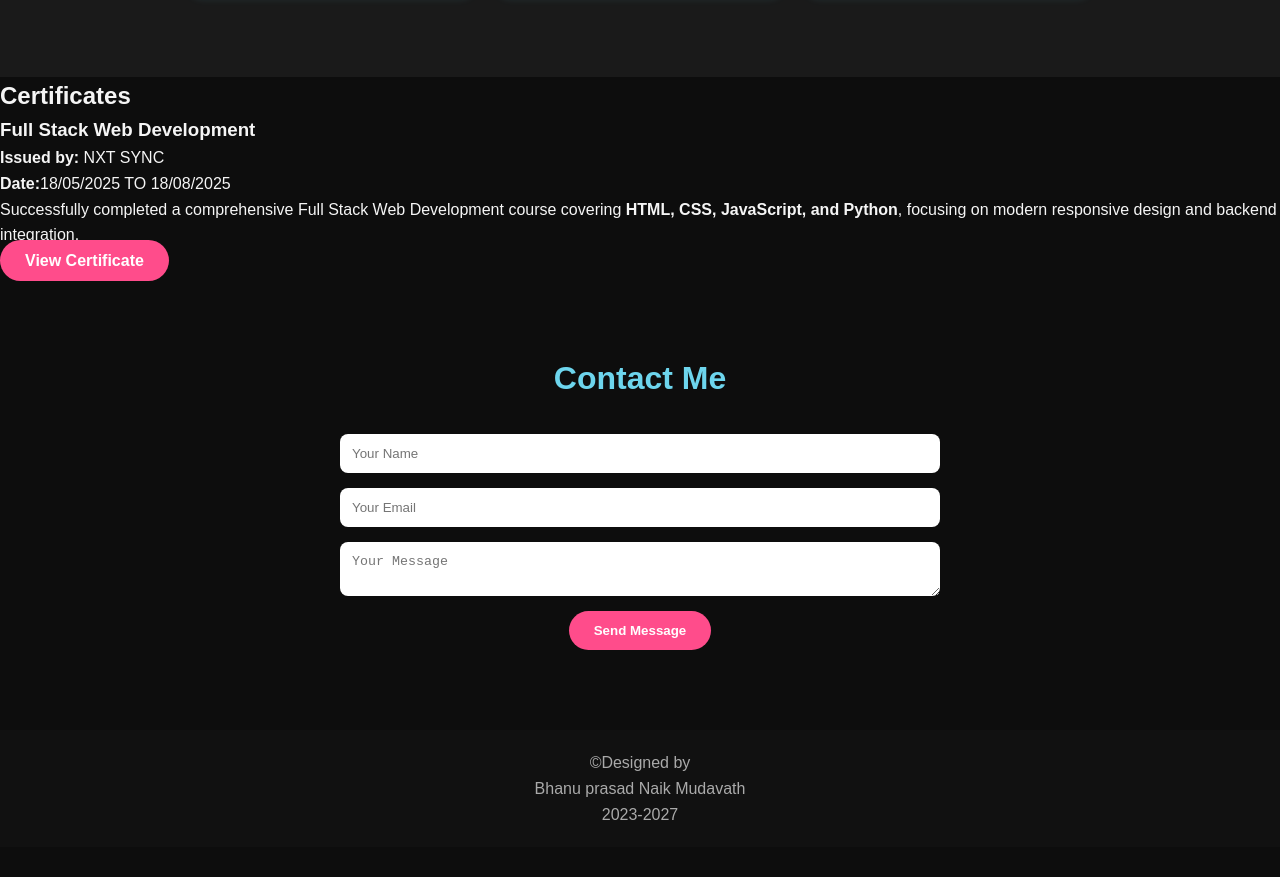
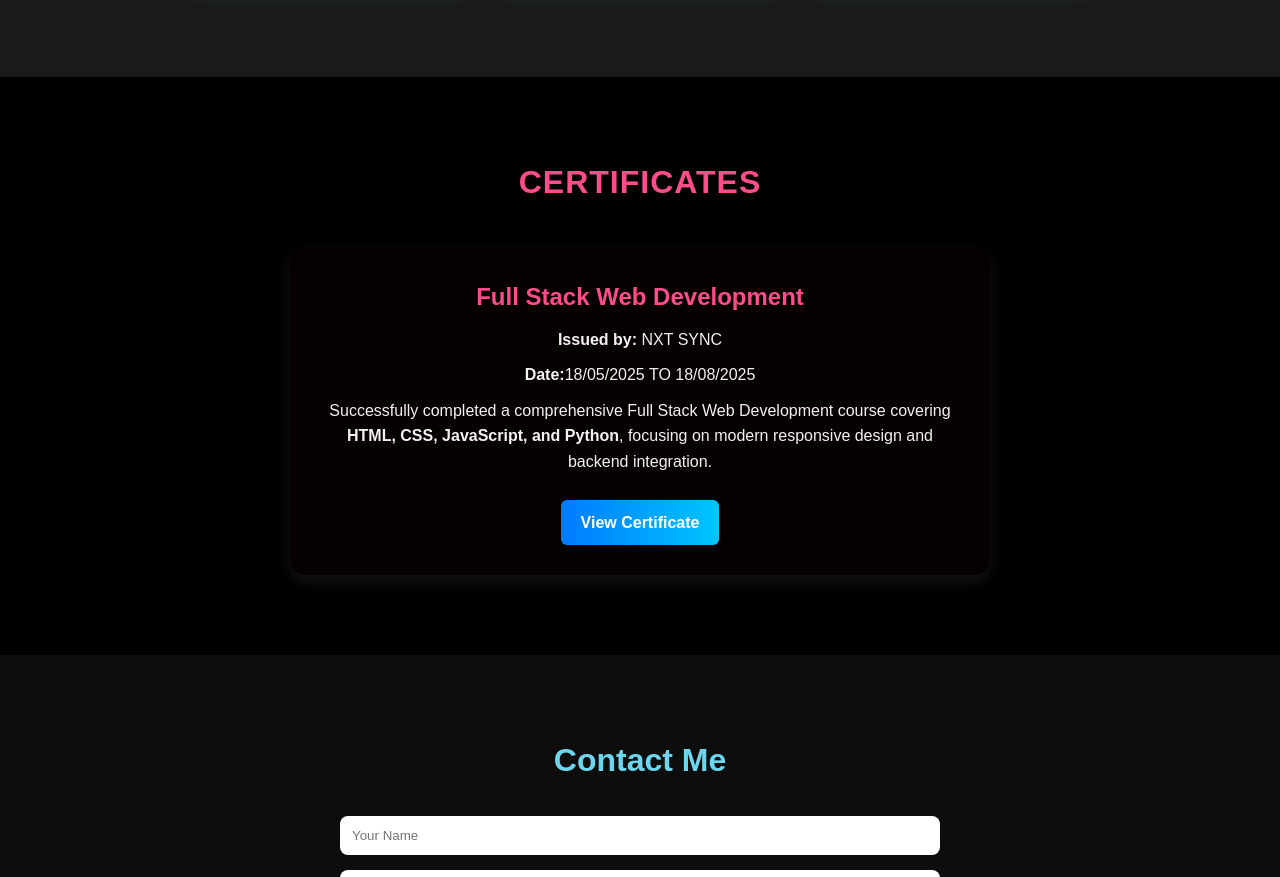
Before and after one commit to bhanu-tech723/mini-project, a plain HTML site: page index.html in a window 1280 px wide. Shown: the part 2227-3104 px from the top of the page. Before the commit the page ends 3074 px from the top, so only its background shows below. Drawn offline with Linux system fonts and the light colour scheme.

Commit message:
Update style.css

```diff
--- a/style.css
+++ b/style.css
@@ -317,3 +317,69 @@ footer {
       animation: glitter 3s infinite linear;
       box-shadow: 0 0 15px rgba(255, 76, 139, 0.7);
 }
+ /* ===== Certificates Section ===== */
+.certificates {
+  background: #000000;
+  padding: 80px 20px;
+  text-align: center;
+}
+
+.certificates h2 {
+  font-size: 2em;
+  margin-bottom: 40px;
+  color: #ff4c8b ;
+  text-transform: uppercase;
+  letter-spacing: 1px;
+}
+
+.certificate-container {
+  display: flex;
+  justify-content: center;
+  flex-wrap: wrap;
+  gap: 20px;
+}
+
+.certificate-card {
+  background: #070000;
+  border-radius: 16px;
+  box-shadow: 0 6px 15px rgba(208, 202, 202, 0.1);
+  width: 80%;
+  max-width: 700px;
+  padding: 30px;
+  transition: transform 0.3s ease, box-shadow 0.3s ease;
+}
+
+.certificate-card:hover {
+  transform: translateY(-5px);
+  box-shadow: 0 0 15px rgba(255, 76, 139, 0.3);
+}
+
+.certificate-info h3 {
+  color: #ff4c8b;
+  font-size: 1.5em;
+  margin-bottom: 10px;
+}
+
+.certificate-info p {
+  color:#f6efef;
+  line-height: 1.6;
+  margin-bottom: 10px;
+  font-size: 1em;
+}
+
+.view-btn {
+  display: inline-block;
+  margin-top: 15px;
+  padding: 10px 20px;
+  background: linear-gradient(90deg, #007bff, #00c6ff);
+  color: #fff;
+  border-radius: 6px;
+  text-decoration: none;
+  font-weight: bold;
+  transition: background 0.3s ease, transform 0.3s ease;
+}
+
+.view-btn:hover {
+  background: linear-gradient(90deg, #0056b3, #0096d6);
+  transform: scale(1.05);
+}
```
